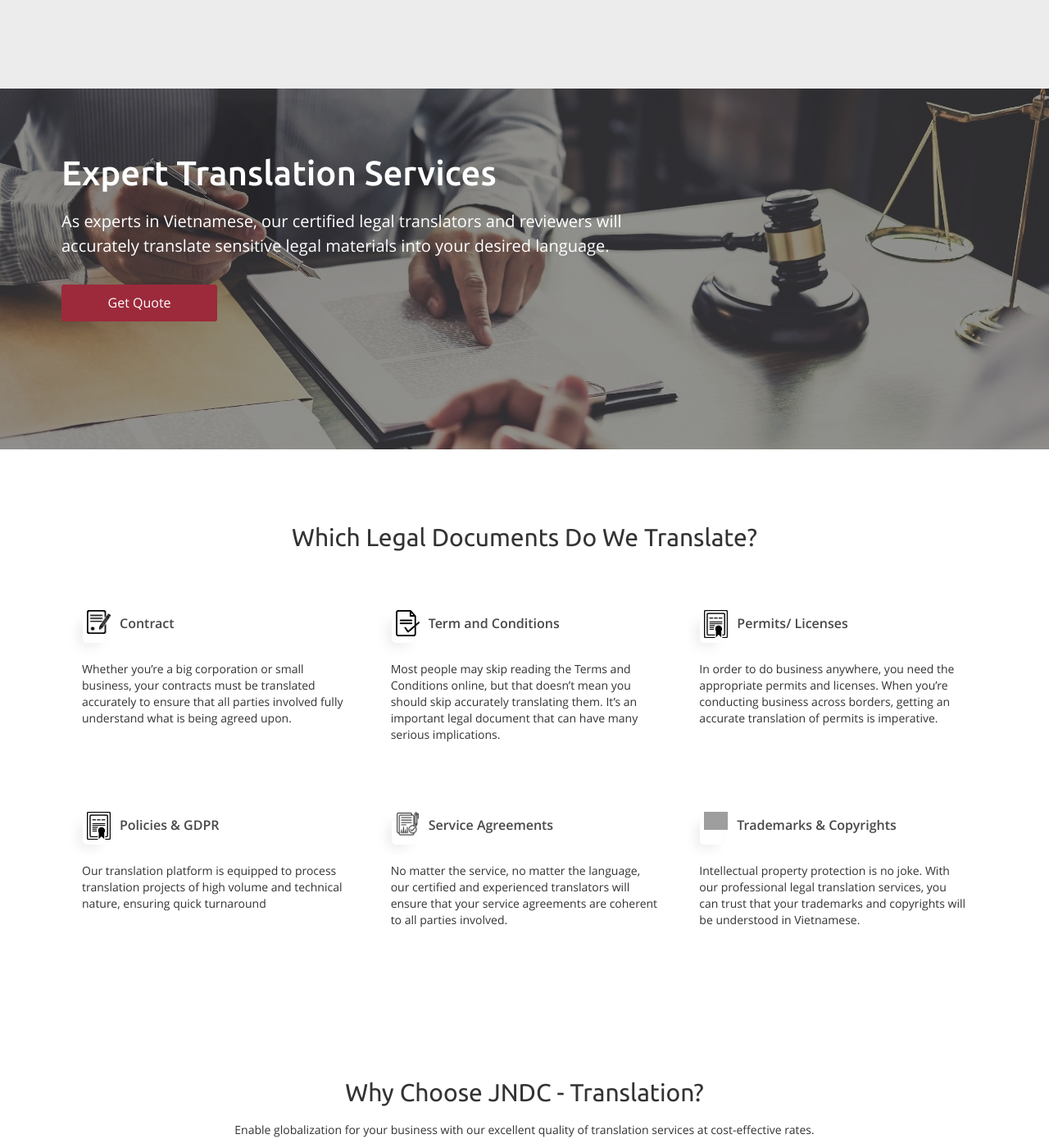
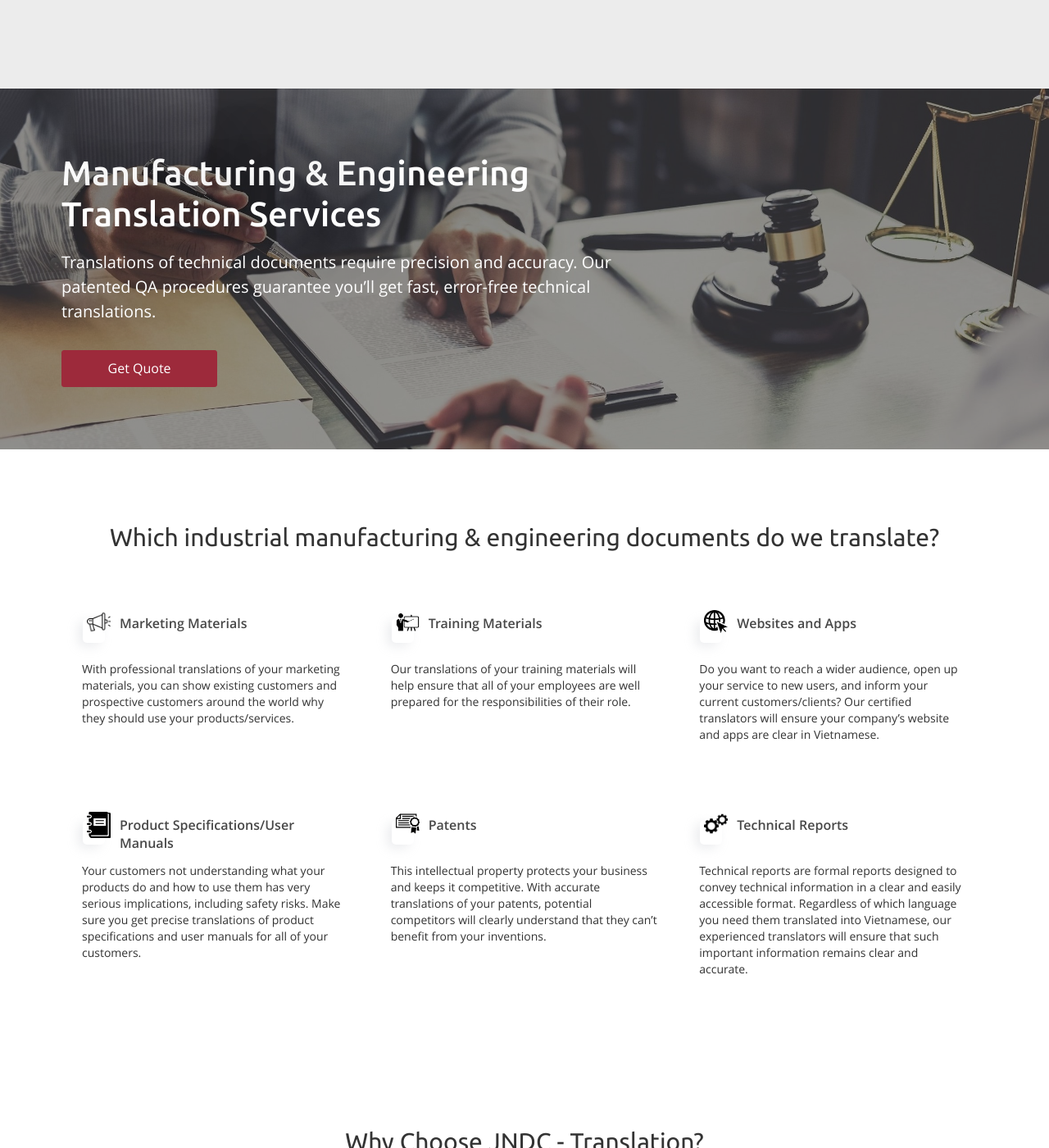
Before and after one commit to jndctranslation/landing_page, a Jekyll site: the page built from pages/manufacturing_engineering.md, in a window 1280 px wide and 1400 px high. Shown: the whole window at 82% size. Built offline with Jekyll 4.4.1, drawn with Linux system fonts in a browser that asks for light colours; grey boxes are pictures that could not be loaded.

Commit message:
Update Website Pages “manufacturing_engineering_page_information”

```diff
--- a/_data/pages/manufacturing_engineering.yml
+++ b/_data/pages/manufacturing_engineering.yml
@@ -2,52 +2,57 @@ block_1:
   background_image: /assets/images/upload/d923dbbf84f549bb2d91ba8cf91461a8.jpg
   color_overlay: 'rgba(50, 50, 50, 0.5)'
   text: >-
-    As experts in Vietnamese, our certified legal translators and reviewers will
-    accurately translate sensitive legal materials into your desired language.
-  title: Expert Translation Services
+    Translations of technical documents require precision and accuracy. Our
+    patented QA procedures guarantee you'll get fast, error-free technical
+    translations.
+  title: Manufacturing & Engineering Translation Services
   visible: true
 block_2:
   background_image: ''
   color_overlay: 'rgba(50, 50, 50, 0)'
   items:
-    - icon: /assets/images/upload/img_417598.png
+    - icon: /assets/images/upload/marketing-icon.png
       text: >-
-        Whether you’re a big corporation or small business, your contracts must
-        be translated accurately to ensure that all parties involved fully
-        understand what is being agreed upon.
-      title: Contract
-    - icon: >-
-        /assets/images/upload/4137121-health-evaluate-svg-png-icon-free-download-168769-evaluates-png-888_981_preview.png
+        With professional translations of your marketing materials, you can show
+        existing customers and prospective customers around the world why they
+        should use your products/services.
+      title: Marketing Materials
+    - icon: /assets/images/upload/1064024-200.png
       text: >-
-        Most people may skip reading the Terms and Conditions online, but that
-        doesn’t mean you should skip accurately translating them. It’s an
-        important legal document that can have many serious implications.
-      title: Term and Conditions
-    - icon: /assets/images/upload/img_517072.png
+        Our translations of your training materials will help ensure that all of
+        your employees are well prepared for the responsibilities of their role.
+      title: Training Materials
+    - icon: /assets/images/upload/tips-hemsida.png
       text: >-
-        In order to do business anywhere, you need the appropriate permits and
-        licenses. When you’re conducting business across borders, getting an
-        accurate translation of permits is imperative.
-      title: Permits/ Licenses
-    - icon: /assets/images/upload/img_517072.png
+        Do you want to reach a wider audience, open up your service to new
+        users, and inform your current customers/clients? Our certified
+        translators will ensure your company’s website and apps are clear in
+        Vietnamese.
+      title: Websites and Apps
+    - icon: /assets/images/upload/img_139240.png
       text: >-
-        Our translation platform is equipped to process translation projects of
-        high volume and technical nature, ensuring quick turnaround
-      title: Policies & GDPR
-    - icon: /assets/images/upload/56-512.png
+        Your customers not understanding what your products do and how to use
+        them has very serious implications, including safety risks. Make sure
+        you get precise translations of product specifications and user manuals
+        for all of your customers.
+      title: Product Specifications/User Manuals
+    - icon: /assets/images/upload/17219-200.png
       text: >-
-        No matter the service, no matter the language, our certified and
-        experienced translators will ensure that your service agreements are
-        coherent to all parties involved.
-      title: Service Agreements
-    - icon: /assets/images/upload/img_310481.png
+        This intellectual property protects your business and keeps it
+        competitive. With accurate translations of your patents, potential
+        competitors will clearly understand that they can’t benefit from your
+        inventions.
+      title: Patents
+    - icon: /assets/images/upload/40105.png
       text: >-
-        Intellectual property protection is no joke. With our professional legal
-        translation services, you can trust that your trademarks and copyrights
-        will be understood in Vietnamese.
-      title: Trademarks & Copyrights
+        Technical reports are formal reports designed to convey technical
+        information in a clear and easily accessible format. Regardless of which
+        language you need them translated into Vietnamese, our experienced
+        translators will ensure that such important information remains clear
+        and accurate.
+      title: Technical Reports
   text: ''
-  title: Which Legal Documents Do We Translate?
+  title: Which industrial manufacturing & engineering documents do we translate?
   visible: true
 block_3:
   background_image: ''
```
